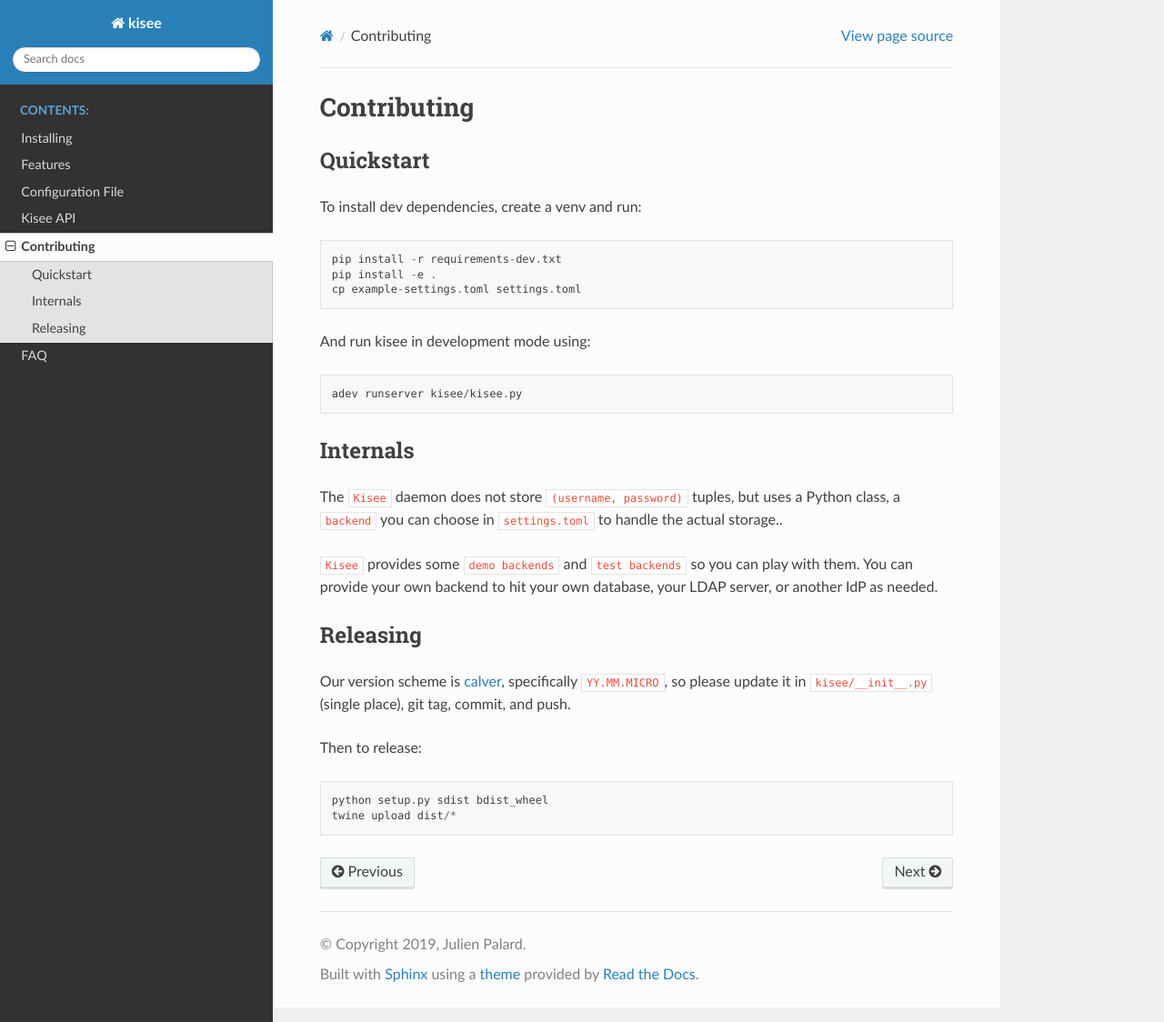
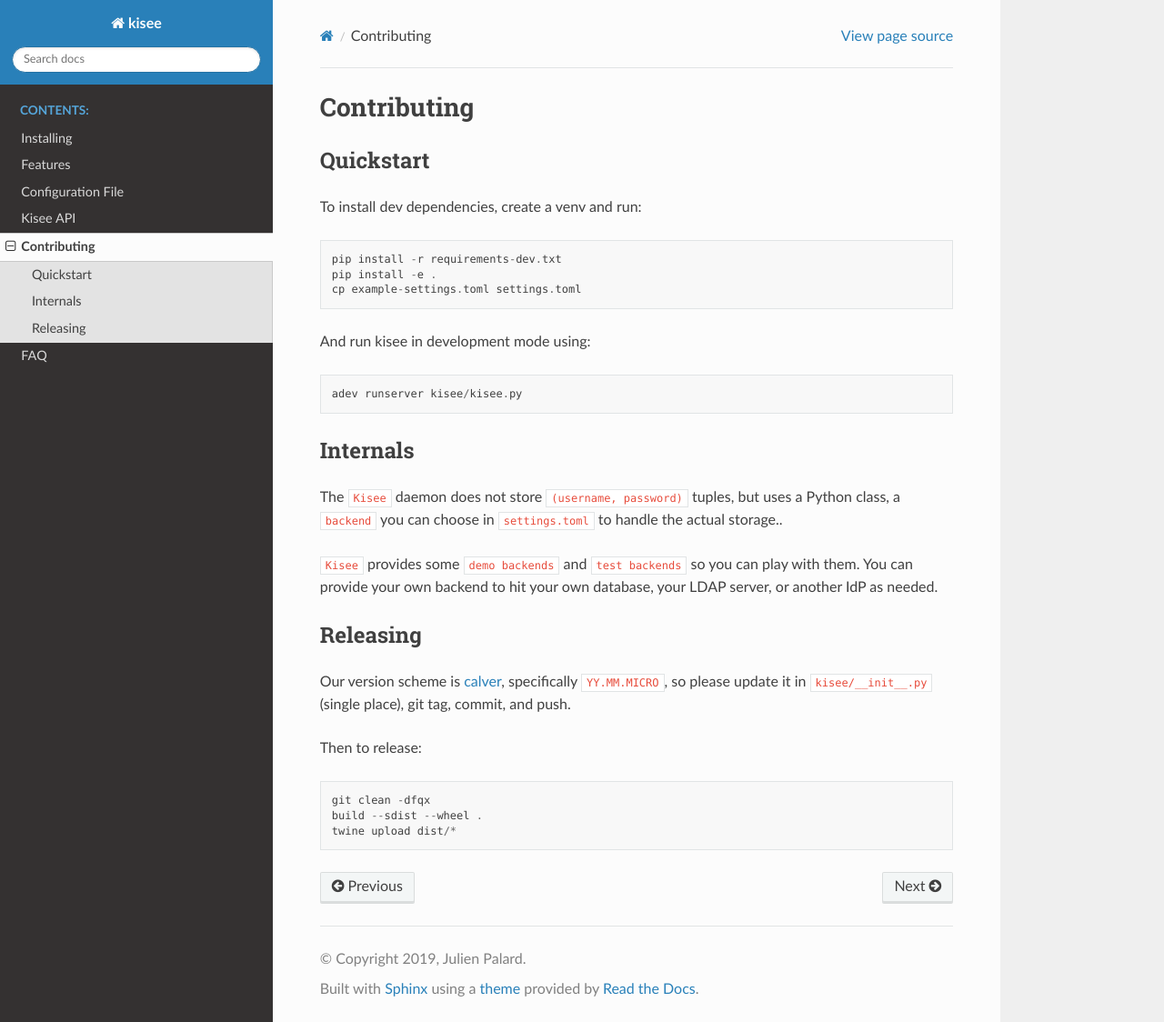
Before and after one commit to meltygroup/kisee, a Sphinx documentation site: the page built from docs/contributing.rst, in a window 1280 px wide and 1124 px high. Shown: the whole window at 91% size. Built offline with Sphinx 7.4.7 and the Read the Docs theme 2.0.0, drawn with Linux system fonts in a browser that asks for light colours.

Commit message:
Use build.

```diff
--- a/docs/contributing.rst
+++ b/docs/contributing.rst
@@ -36,5 +36,6 @@
 
 Then to release::
 
-  python setup.py sdist bdist_wheel
+  git clean -dfqx
+  build --sdist --wheel .
   twine upload dist/*
--- a/kisee/__init__.py
+++ b/kisee/__init__.py
@@ -2,4 +2,4 @@
 
 # Version format is: YY.MM.patch, patch starts at 0.
 
-__version__ = "20.2.1"
+__version__ = "21.1.12"
```
